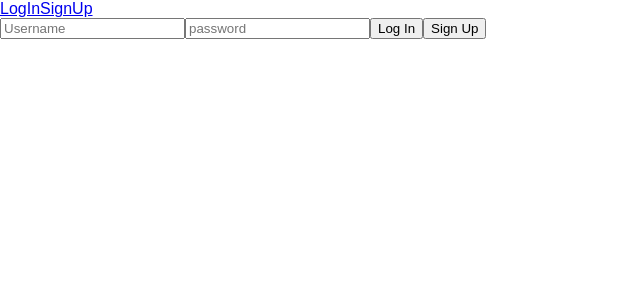
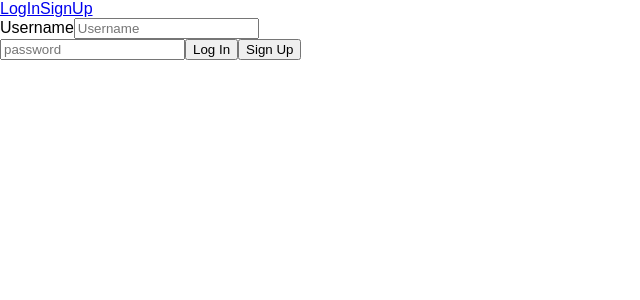
Before and after one commit to Build-Week-React-HackerNews-Clone/Front-End, a React (Create React App) app in the folder hacker-news/: page /login in a window 1280 px wide. Shown: the top 300 px of the page, without its empty margins (0-640 px from the left). Built offline with nearby package versions, Linux system fonts and the light colour scheme; no server answers.

Commit message:
added length validation to the password field

```diff
--- a/hacker-news/src/Component/Users/Login.js
+++ b/hacker-news/src/Component/Users/Login.js
@@ -1,10 +1,9 @@
 import React, { useState } from "react";
-
-
 
 const initialState = {
   username: "",
-  password: ""
+  password: "",
+
 };
 
 const LogIn = () => {
@@ -21,25 +20,32 @@ const LogIn = () => {
   return (
     <form onSubmit={handleSubmit}>
       <div>
+        <div>
+          <label>Username</label>
           <input
             type="text"
             name="username"
             placeholder="Username"
             onChange={handleChange}
-          value={creds.username }
+            value={creds.username}
             required
           />
-
+          <div>{setCreds.usernameError}</div>
+        </div>
+        <div>
           <input
             type="password"
             name="password"
             placeholder="password"
             onChange={handleChange}
-          value={creds.password }
+            value={creds.password}
+            maxlength="24"
+            minlength="4"
             required
           />
           <button type="submit">Log In</button>
           <button type="submit">Sign Up</button>
+        </div>
       </div>
     </form>
   );
--- a/hacker-news/src/Component/Users/SignUp.js
+++ b/hacker-news/src/Component/Users/SignUp.js
@@ -40,11 +40,13 @@ const SignUp = () => {
         />
 
         <input
-          type="text"
+          type="password"
           name="password"
           placeholder="password"
           onChange={handleChange}
           value={users.password}
+          maxlength="24"
+          minlength="4"
           required
         />
         <button type="submit">Sign Up</button>
```
Lines whose indentation alone changed are shown as unchanged.
